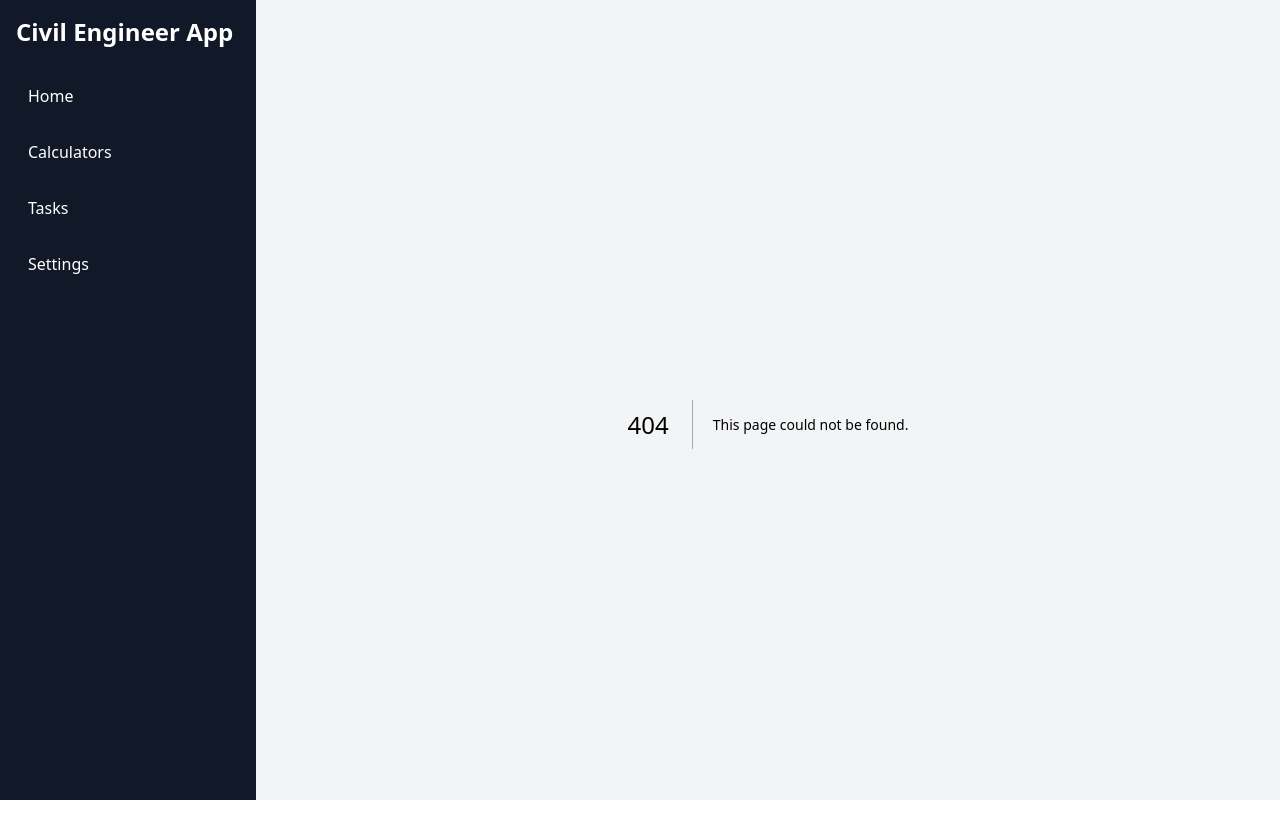
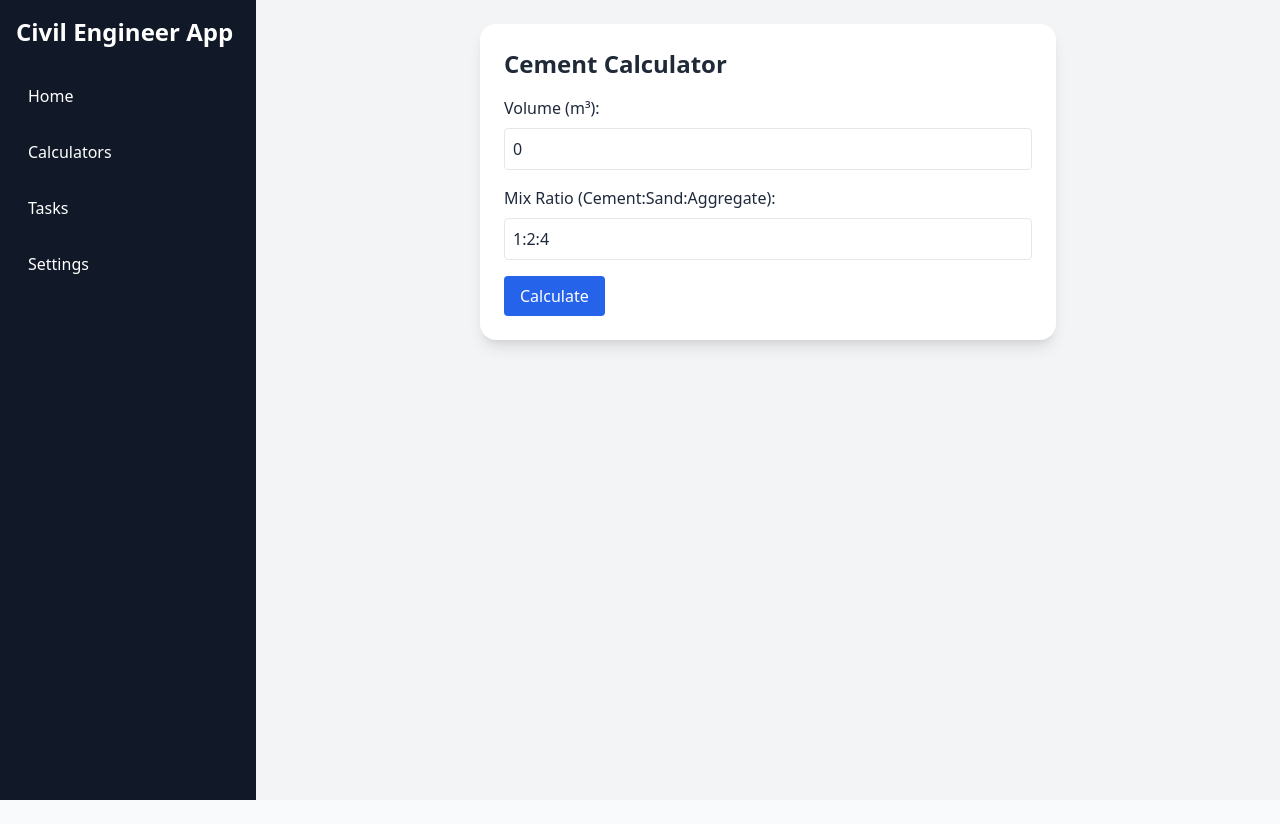
Before and after one commit to shadabalam117/CiviPilot, a Next.js app: page /calculators/cement in a window 1280 px wide. Before the commit this address had no page. After the commit the page ends 800 px from the top, so only its background shows below. Built offline with nearby package versions, Linux system fonts and the light colour scheme.

Commit message:
Create page.tsx

```diff
--- /dev/null
+++ b/app/calculators/cement/page.tsx
@@ -0,0 +1,68 @@
+"use client";
+
+import { useState } from "react";
+
+export default function CementCalculator() {
+  const [volume, setVolume] = useState<number>(0);
+  const [mixRatio, setMixRatio] = useState<string>("1:2:4"); // Default ratio
+  const [result, setResult] = useState<string>("");
+
+  const calculateCement = () => {
+    if (!volume || volume <= 0) {
+      setResult("Please enter a valid volume.");
+      return;
+    }
+
+    // Extract ratio parts
+    const [cement, sand, aggregate] = mixRatio.split(":").map(Number);
+    const totalParts = cement + sand + aggregate;
+
+    // Dry volume factor ~ 1.54
+    const dryVolume = volume * 1.54;
+
+    // Cement part
+    const cementVolume = (cement / totalParts) * dryVolume;
+
+    // 1 bag = 0.035 m³
+    const cementBags = cementVolume / 0.035;
+
+    setResult(
+      `For ${volume} m³ with mix ratio ${mixRatio}, you need approx. ${cementBags.toFixed(
+        2
+      )} bags of cement.`
+    );
+  };
+
+  return (
+    <div className="p-6 bg-white shadow-lg rounded-2xl max-w-xl mx-auto">
+      <h1 className="text-2xl font-bold mb-4 text-gray-800">Cement Calculator</h1>
+
+      <label className="block mb-2">Volume (m³):</label>
+      <input
+        type="number"
+        value={volume}
+        onChange={(e) => setVolume(parseFloat(e.target.value))}
+        className="border rounded p-2 w-full mb-4"
+        placeholder="Enter volume in cubic meters"
+      />
+
+      <label className="block mb-2">Mix Ratio (Cement:Sand:Aggregate):</label>
+      <input
+        type="text"
+        value={mixRatio}
+        onChange={(e) => setMixRatio(e.target.value)}
+        className="border rounded p-2 w-full mb-4"
+        placeholder="e.g. 1:2:4"
+      />
+
+      <button
+        onClick={calculateCement}
+        className="bg-blue-600 text-white px-4 py-2 rounded hover:bg-blue-700"
+      >
+        Calculate
+      </button>
+
+      {result && <p className="mt-4 text-lg font-medium text-gray-700">{result}</p>}
+    </div>
+  );
+}
```
